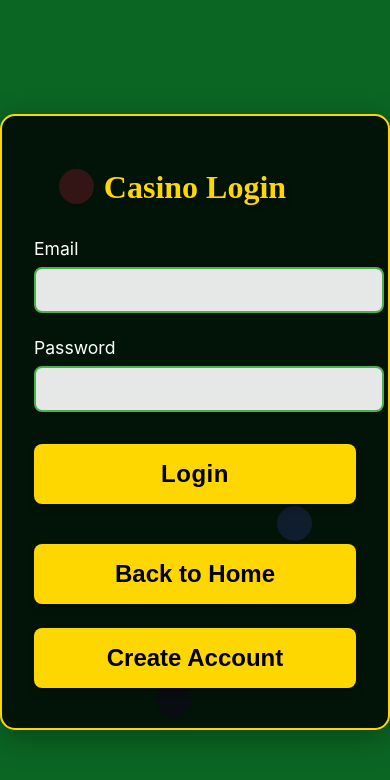
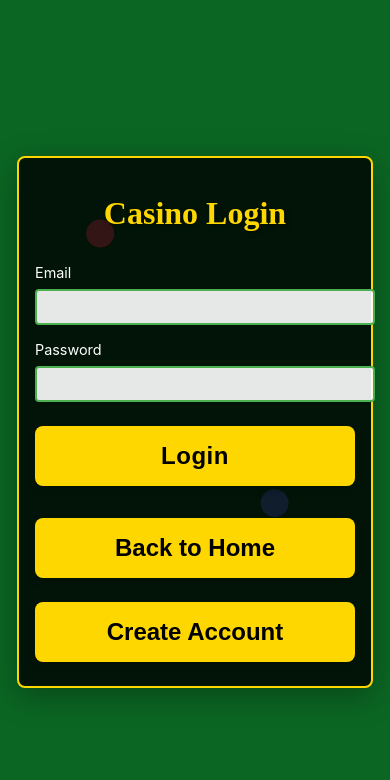
Before and after one commit to FordeTimmy/G00403502FYP, a React (Create React App) app: page /login in a window 390 px wide. Shown: the top 780 px of the page. Built offline with nearby package versions, Linux system fonts and the light colour scheme; no server answers.

Commit message:
Add responsive css to suit my phone

```diff
--- a/src/components/Game.css
+++ b/src/components/Game.css
@@ -310,6 +310,11 @@
     border-radius: 15px;
     margin-bottom: 30px;
     box-shadow: 0 4px 8px rgba(0, 0, 0, 0.3);
+    display: flex;
+    justify-content: space-between;
+    align-items: center;
+    padding: 1rem;
+    width: 100%;
 }
 
 .game-title {
@@ -471,6 +476,8 @@ body {
     top: 120px;
     right: 20px;
     z-index: 1000;
+    display: flex;
+    align-items: center;
 }
 
 .ai-toggle-button {
@@ -482,6 +489,10 @@ body {
     cursor: pointer;
     font-weight: bold;
     transition: all 0.3s ease;
+    padding: 0.5rem 1rem;
+    border-radius: 4px;
+    font-size: 0.9rem;
+    white-space: nowrap;
 }
 
 .ai-enabled {
@@ -555,6 +566,8 @@ body {
     .game-header {
         padding: 10px;
         margin-bottom: 15px;
+        flex-direction: column;
+        padding: 0.5rem;
     }
 
     .game-title {
@@ -575,11 +588,19 @@ body {
         flex-direction: row;
         gap: 10px;
         padding: 10px;
+        flex-direction: row;
+        gap: 5px;
+        padding: 5px;
+        justify-content: center;
     }
 
     .chip {
         width: 40px !important;
         height: 40px !important;
+        width: 7vw;
+        height: 7vw;
+        max-width: 50px;
+        max-height: 50px;
     }
 
     .chip-label {
@@ -591,12 +612,17 @@ body {
         padding: 10px;
         flex-wrap: wrap;
         gap: 5px;
+        flex-wrap: wrap;
+        justify-content: center;
+        gap: 5px;
     }
 
     .controls button {
         padding: 8px 12px;
         font-size: 14px;
         min-width: 80px;
+        font-size: 0.9rem;
+        padding: 8px 12px;
     }
 
     .dealer-hand, .player-hand {
@@ -673,7 +699,6 @@ body {
     }
 }
 
-/* Add even smaller screen support */
 @media screen and (max-width: 480px) {
     .game-title {
         font-size: 1.5rem;
@@ -715,6 +740,11 @@ body {
     .next-hand-button {
         font-size: 0.9rem;
         padding: 8px 16px;
+    }
+
+    .ai-toggle-button {
+        font-size: 0.8rem;
+        padding: 0.4rem 0.8rem;
     }
 }
 
--- a/src/components/Login.css
+++ b/src/components/Login.css
@@ -9,11 +9,11 @@
 }
 
 .login-card {
+    width: 90%;
+    max-width: 350px;
+    padding: 1.5rem;
+    border-radius: 8px;
     background: rgba(0, 0, 0, 0.8);
-    padding: 2rem;
-    border-radius: 15px;
-    width: 100%;
-    max-width: 400px;
     box-shadow: 0 8px 32px rgba(0, 0, 0, 0.3);
     border: 2px solid gold;
     position: relative;
@@ -29,7 +29,7 @@
 }
 
 .form-group {
-    margin-bottom: 1.5rem;
+    margin-bottom: 1rem;
 }
 
 .form-group label {
@@ -41,11 +41,11 @@
 
 .form-group input {
     width: 100%;
-    padding: 0.75rem;
+    padding: 10px;
+    font-size: 1rem;
+    border-radius: 4px;
     border: 2px solid #4CAF50;
-    border-radius: 8px;
     background: rgba(255, 255, 255, 0.9);
-    font-size: 1rem;
     transition: all 0.3s ease;
 }
 
@@ -97,10 +97,10 @@
 }
 
 .additional-options {
-    margin-top: 1.5rem;
     display: flex;
-    flex-direction: column;
-    gap: 0.5rem;
+    gap: 1rem;
+    margin-top: 1rem;
+    justify-content: center;
 }
 
 .decorative-chips {
@@ -147,3 +147,37 @@
         transform: translateY(-20px) rotate(180deg);
     }
 }
+
+/* Mobile Responsive Adjustments */
+@media screen and (max-width: 480px) {
+    .login-card {
+        width: 95%;
+        max-width: 320px;
+        padding: 1rem;
+    }
+
+    .form-group label {
+        font-size: 0.9rem;
+    }
+
+    .form-group input {
+        font-size: 0.9rem;
+        padding: 8px;
+    }
+
+    .login-button,
+    .back-button,
+    .register-button {
+        font-size: 0.9rem;
+        padding: 8px 16px;
+    }
+
+    .additional-options {
+        flex-direction: column;
+        gap: 0.5rem;
+    }
+
+    .decorative-chips {
+        transform: scale(0.8);
+    }
+}
```
